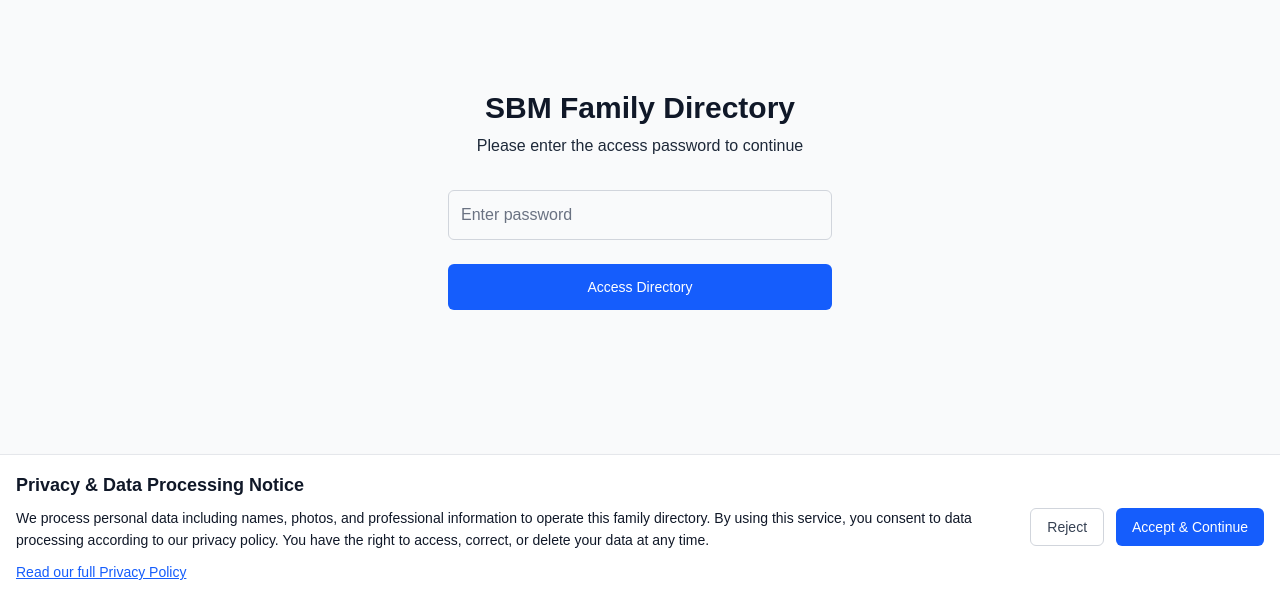
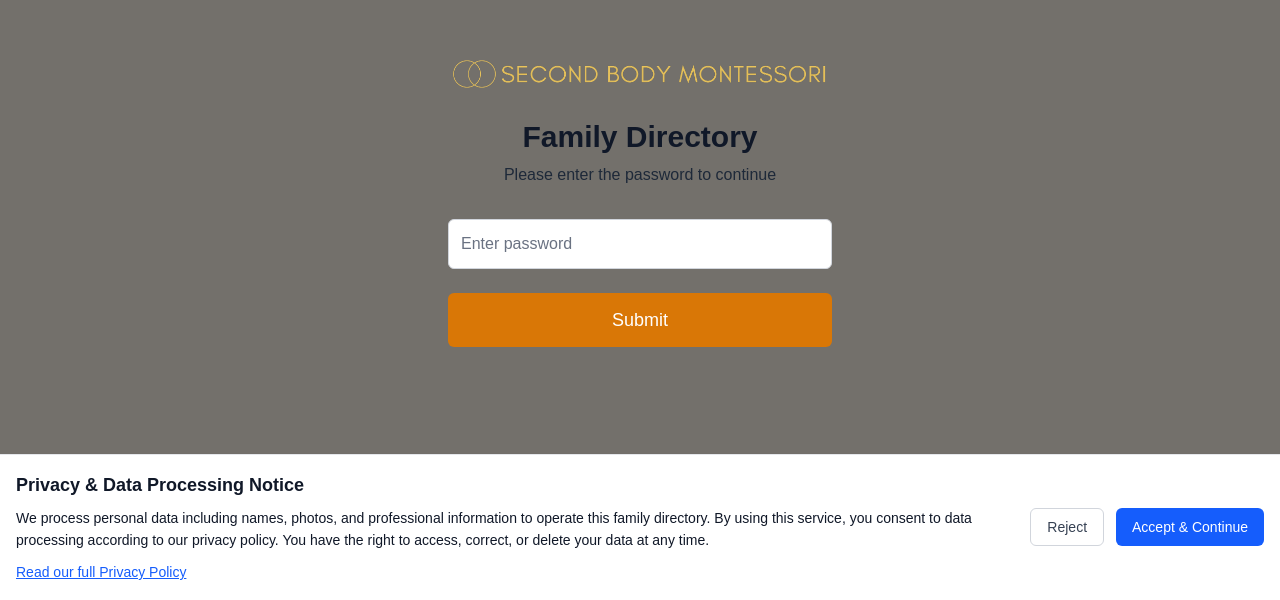
Before and after one commit to jahnif/sbm-directory, a Next.js app: page /login in a window 1280 px wide. Shown: the part 200-800 px from the top of the page. Built offline with nearby package versions, Linux system fonts and the light colour scheme.

Commit message:
updated color scheme of login page and added SBM logo

```diff
--- a/src/app/globals.css
+++ b/src/app/globals.css
@@ -3,6 +3,10 @@
 :root {
   --background: #ffffff;
   --foreground: #171717;
+  --sbm-background: #fff8ed6d;
+  /* --sbm-background: #f4f4f470; */
+  --sbm-text: #e27f38;
+  --sbm-highlight: #d97706;
 }
 
 @theme inline {
@@ -10,6 +14,9 @@
   --color-foreground: var(--foreground);
   --font-sans: var(--font-geist-sans);
   --font-mono: var(--font-geist-mono);
+  --color-sbm-background: var(--sbm-background);
+  --color-sbm-text: var(--sbm-text);
+  --color-sbm-highlight: var(--sbm-highlight);
 }
 
 @media (prefers-color-scheme: light) {
--- a/src/app/layout.tsx
+++ b/src/app/layout.tsx
@@ -1,21 +1,21 @@
-import type { Metadata } from "next";
-import { Geist, Geist_Mono } from "next/font/google";
-import GDPRConsent from "@/components/GDPRConsent";
-import "./globals.css";
+import type { Metadata } from 'next';
+import { Geist, Geist_Mono } from 'next/font/google';
+import GDPRConsent from '@/components/GDPRConsent';
+import './globals.css';
 
 const geistSans = Geist({
-  variable: "--font-geist-sans",
-  subsets: ["latin"],
+  variable: '--font-geist-sans',
+  subsets: ['latin'],
 });
 
 const geistMono = Geist_Mono({
-  variable: "--font-geist-mono",
-  subsets: ["latin"],
+  variable: '--font-geist-mono',
+  subsets: ['latin'],
 });
 
 export const metadata: Metadata = {
-  title: "SBM Family Directory",
-  description: "Connect with other families in our Montessori community",
+  title: 'Second Body Montessori Family Directory',
+  description: 'Connect with other families in our Montessori community',
 };
 
 export default function RootLayout({
@@ -27,6 +27,7 @@ export default function RootLayout({
     <html lang="en">
       <body
         className={`${geistSans.variable} ${geistMono.variable} antialiased`}
+        suppressHydrationWarning={true}
       >
         {children}
         <GDPRConsent />
--- a/src/app/login/page.tsx
+++ b/src/app/login/page.tsx
@@ -1,57 +1,71 @@
-'use client'
+'use client';
 
-import { useState } from 'react'
-import { useRouter } from 'next/navigation'
+import { useState } from 'react';
+import { useRouter } from 'next/navigation';
+import Image from 'next/image';
 
-export const dynamic = 'force-dynamic'
+export const dynamic = 'force-dynamic';
 
 export default function LoginPage() {
-  const [password, setPassword] = useState('')
-  const [error, setError] = useState('')
-  const [isLoading, setIsLoading] = useState(false)
-  const router = useRouter()
+  const [password, setPassword] = useState('');
+  const [error, setError] = useState('');
+  const [isLoading, setIsLoading] = useState(false);
+  const router = useRouter();
 
   const handleSubmit = async (e: React.FormEvent) => {
-    e.preventDefault()
-    setIsLoading(true)
-    setError('')
+    e.preventDefault();
+    setIsLoading(true);
+    setError('');
 
-    const sitePassword = process.env.NEXT_PUBLIC_SITE_PASSWORD
+    const sitePassword = process.env.NEXT_PUBLIC_SITE_PASSWORD;
 
     // Debug logging (remove in production)
-    console.log('Entered password:', password)
-    console.log('Expected password:', sitePassword)
+    console.log('Entered password:', password);
+    console.log('Expected password:', sitePassword);
     console.log('Environment variables:', {
       url: process.env.NEXT_PUBLIC_SUPABASE_URL?.substring(0, 20) + '...',
-      hasPassword: !!sitePassword
-    })
+      hasPassword: !!sitePassword,
+    });
 
     if (password === sitePassword) {
       // Set cookie and redirect
-      document.cookie = `site-access=${password}; path=/; max-age=${60 * 60 * 24 * 30}` // 30 days
-      router.push('/')
+      document.cookie = `site-access=${password}; path=/; max-age=${60 * 60 * 24 * 30}`; //mb 30 days
+      router.push('/');
     } else {
-      setError(`Incorrect password. Please try again.${!sitePassword ? ' (Environment variable not loaded)' : ''}`)
+      setError(`Incorrect password. Please try again.${!sitePassword ? ' (Environment variable not loaded)' : ''}`);
     }
 
-    setIsLoading(false)
-  }
+    setIsLoading(false);
+  };
 
   return (
-    <div className="min-h-screen flex items-center justify-center bg-gray-50">
+    <div className="min-h-screen flex items-center justify-center bg-sbm-background">
       <div className="max-w-md w-full space-y-8 p-8">
         <div className="text-center">
-          <h1 className="text-3xl font-bold text-gray-900 mb-2">
-            SBM Family Directory
-          </h1>
-          <p className="text-gray-800">
-            Please enter the access password to continue
-          </p>
+          {/* <Image
+            className="mx-auto h-12 w-auto"
+            src="/focus-group-5-people-en copy.jpg"
+            alt="SBM Logo"
+            width={128}
+            height={48}
+          /> */}
+          <img
+            src="/logo-second-body-montessori.png"
+            className="mb-6"
+          />
+          <h1 className="text-3xl font-bold text-gray-900 mb-2">Family Directory</h1>
+          <p className="text-gray-800">Please enter the password to continue</p>
         </div>
 
-        <form onSubmit={handleSubmit} className="space-y-6">
+        <form
+          onSubmit={handleSubmit}
+          className="space-y-6"
+        >
           <div>
-            <label htmlFor="password" className="sr-only">
+            <label
+              htmlFor="password"
+              className="sr-only"
+            >
               Password
             </label>
             <input
@@ -61,26 +75,22 @@ export default function LoginPage() {
               required
               value={password}
               onChange={(e) => setPassword(e.target.value)}
-              className="relative block w-full px-3 py-3 border border-gray-300 rounded-md placeholder-gray-500 text-gray-900 focus:outline-none focus:ring-2 focus:ring-blue-500 focus:border-blue-500"
+              className="relative block w-full px-3 py-3 border border-gray-300 rounded-md placeholder-gray-500 text-gray-900 focus:outline-none focus:ring-2 focus:ring-blue-500 focus:border-blue-500 bg-white"
               placeholder="Enter password"
             />
           </div>
 
-          {error && (
-            <div className="text-red-600 text-sm text-center">
-              {error}
-            </div>
-          )}
+          {error && <div className="text-red-600 text-sm text-center">{error}</div>}
 
           <button
             type="submit"
             disabled={isLoading}
-            className="group relative w-full flex justify-center py-3 px-4 border border-transparent text-sm font-medium rounded-md text-white bg-blue-600 hover:bg-blue-700 focus:outline-none focus:ring-2 focus:ring-offset-2 focus:ring-blue-500 disabled:opacity-50 disabled:cursor-not-allowed"
+            className="group relative w-full flex justify-center py-3 px-4 border border-transparent text-lg font-medium rounded-md text-white bg-sbm-highlight hover:bg-amber-700 focus:outline-none focus:ring-2 focus:ring-offset-2 focus:ring-blue-500 disabled:opacity-50 disabled:cursor-not-allowed"
           >
-            {isLoading ? 'Verifying...' : 'Access Directory'}
+            {isLoading ? 'Verifying...' : 'Submit'}
           </button>
         </form>
       </div>
     </div>
-  )
+  );
 }
--- a/src/app/page.tsx
+++ b/src/app/page.tsx
@@ -9,6 +9,7 @@ import FamilyTableRow from '@/components/FamilyTableRow';
 import SearchAndFilters from '@/components/SearchAndFilters';
 import LanguageToggle from '@/components/LanguageToggle';
 import { useTranslation } from '@/hooks/useTranslation';
+import Image from 'next/image';
 
 export const dynamic = 'force-dynamic';
 
@@ -124,13 +125,16 @@ export default function Home() {
   }
 
   return (
-    <div className="min-h-screen bg-gray-50">
+    <div className="min-h-screen bg-sbm-background">
       {/* Header */}
-      <header className="bg-white shadow-sm border-b border-gray-200">
+      <header className="bg-white shadow-sm border-gray-200">
         <div className="max-w-7xl mx-auto px-4 py-6">
           <div className="flex justify-between items-center flex-col lg:flex-row gap-4">
             <div className="lg:justify-start justify-start flex flex-col text-center lg:text-left">
-              <h1 className="text-3xl font-bold text-gray-900">{t('header.title')}</h1>
+              <h1 className="text-2xl font-bold text-gray-900">{t('header.title')}</h1>
+              {/* <h1 className="text-2xl font-bold text-gray-900">
+                <span className="font-extralight">Second Body Montessori</span> Family Directory
+              </h1> */}
               <p className="text-gray-700 mt-1">{t('header.subtitle')}</p>
             </div>
             <div className="flex gap-3">
@@ -152,21 +156,27 @@ export default function Home() {
         </div>
       </header>
 
-      <main className="max-w-7xl mx-auto px-4 py-8">
-        {/* Search and Filters */}
-        <SearchAndFilters
-          onSearchChange={setSearchTerm}
-          onClassFilter={setClassFilter}
-          onConnectionsFilter={setConnectionsFilter}
-          currentSearch={searchTerm}
-          currentClassFilter={classFilter}
-          currentConnectionsFilter={connectionsFilter}
-        />
-
+      <main className="max-w-7xl mx-auto px-4 pb-8">
         {/* Results Summary */}
         <div className="mb-6 mt-12 text-center">
+          <img
+            src="/logo-second-body-montessori.png"
+            alt="Second Body Montessori Logo"
+            className="mb-2 max-w-[400px] text-center mx-auto"
+          />
           <p className="text-3xl font-black pb-1">{t('directory.title')}</p>
+
           <p className="text-gray-800">{t('directory.showing', { count: filteredFamilies.length.toString(), total: families.length.toString() })}</p>
+
+          {/* Search and Filters */}
+          <SearchAndFilters
+            onSearchChange={setSearchTerm}
+            onClassFilter={setClassFilter}
+            onConnectionsFilter={setConnectionsFilter}
+            currentSearch={searchTerm}
+            currentClassFilter={classFilter}
+            currentConnectionsFilter={connectionsFilter}
+          />
         </div>
 
         {/* Directory Display */}
@@ -235,8 +245,8 @@ export default function Home() {
 // DONE - Fix filter in responsive view: Class dropdown and interested on the same line and remove extra whitespace
 // DONE - Update form to move "add" buttons below fields
 // DONE - Remove borders and backgrounds from form
-// TODO - Add SBM logo to header
+// DONE - Add SBM logo to header
 // TODO - Add SBM color scheme
-// TODO - Move filter under the directory title?
-// TODO - Fix build errors
+// DONE - Move filter under the directory title?
+// DONE - Fix build errors
 // DONE - Fix responsiveness of header, buttons
--- a/src/app/register/page.tsx
+++ b/src/app/register/page.tsx
@@ -160,7 +160,7 @@ export default function RegisterPage() {
   };
 
   return (
-    <div className="min-h-screen bg-gray-50 py-8">
+    <div className="min-h-screen bg-sbm-background py-8">
       <div className="max-w-4xl mx-auto px-4">
         <div className="bg-white rounded-lg shadow p-8">
           <h1 className="text-3xl font-bold text-gray-900 mb-8 text-center mx-auto">Add Your Family</h1>
@@ -326,7 +326,7 @@ export default function RegisterPage() {
                   </div>
                 </div>
               ))}
-              <div className="flex justify-end items-center">
+              <div className="flex justify-start items-center">
                 <button
                   type="button"
                   onClick={addAdult}
@@ -397,7 +397,7 @@ export default function RegisterPage() {
                   </div>
                 </div>
               ))}
-              <div className="flex justify-end items-center">
+              <div className="flex justify-start items-center">
                 <button
                   type="button"
                   onClick={addChild}
--- a/src/components/GDPRConsent.tsx
+++ b/src/components/GDPRConsent.tsx
@@ -4,8 +4,10 @@ import { useState, useEffect } from 'react'
 
 export default function GDPRConsent() {
   const [showBanner, setShowBanner] = useState(false)
+  const [mounted, setMounted] = useState(false)
 
   useEffect(() => {
+    setMounted(true)
     // Check if user has already given consent
     const consent = localStorage.getItem('gdpr-consent')
     if (!consent) {
@@ -25,7 +27,7 @@ export default function GDPRConsent() {
     setShowBanner(false)
   }
 
-  if (!showBanner) return null
+  if (!mounted || !showBanner) return null
 
   return (
     <div className="fixed bottom-0 left-0 right-0 bg-white border-t border-gray-200 shadow-lg z-50">
--- a/src/messages/en.json
+++ b/src/messages/en.json
@@ -13,7 +13,7 @@
     "required": "Required"
   },
   "header": {
-    "title": "SBM Family Directory",
+    "title": "Second Body Montessori Family Directory",
     "subtitle": "Connect with other families in our Montessori community",
     "addFamily": "Add Your Family",
     "admin": "Admin"
```
Also changed, not shown: public/focus-group-5-people-en copy.jpg (added), public/logo-second-body-montessori.png (added).
